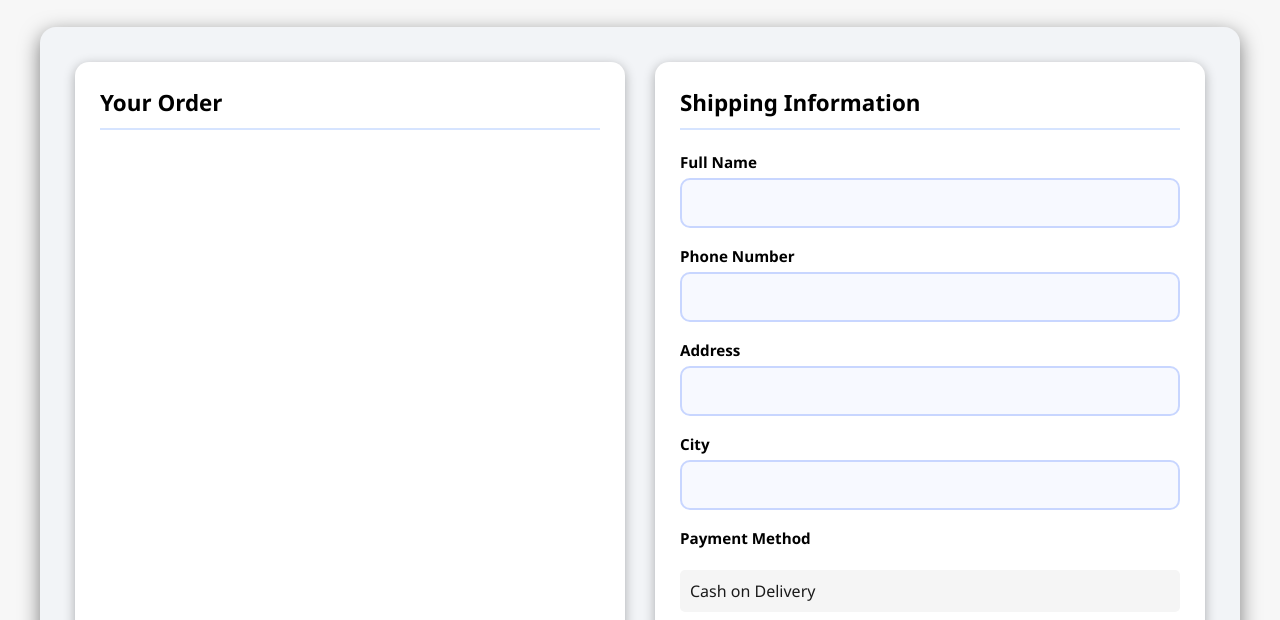
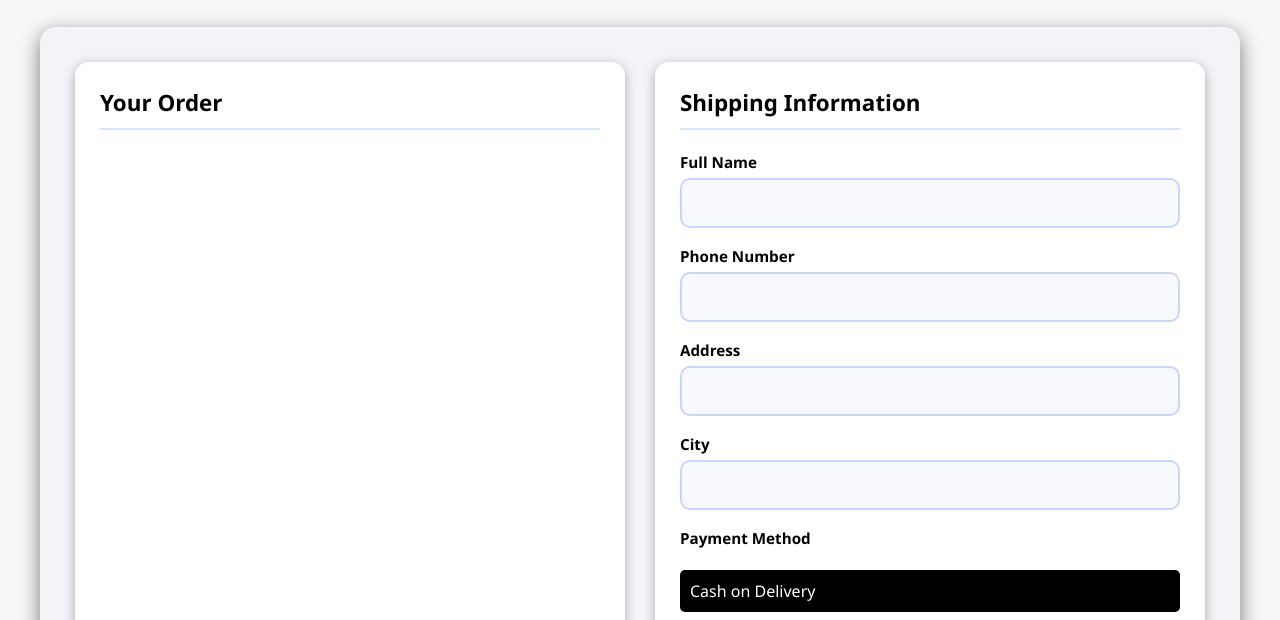
Before and after one commit to jeteinventory-cyber/jete-website, a plain HTML site: page Checkout.html in a window 1280 px wide. Shown: the part 180-800 px from the top of the page. Drawn offline with Linux system fonts and the light colour scheme; no server answers.

Commit message:
Update Check-out.css

```diff
--- a/Check-out.css
+++ b/Check-out.css
@@ -241,7 +241,8 @@ body {
 
 .payment-method {
   padding: 10px;
-  background-color: #f5f5f5;
+  background-color: black;
+  color:white;
   border-radius: 5px;
   font-weight: 500;
 }
```
